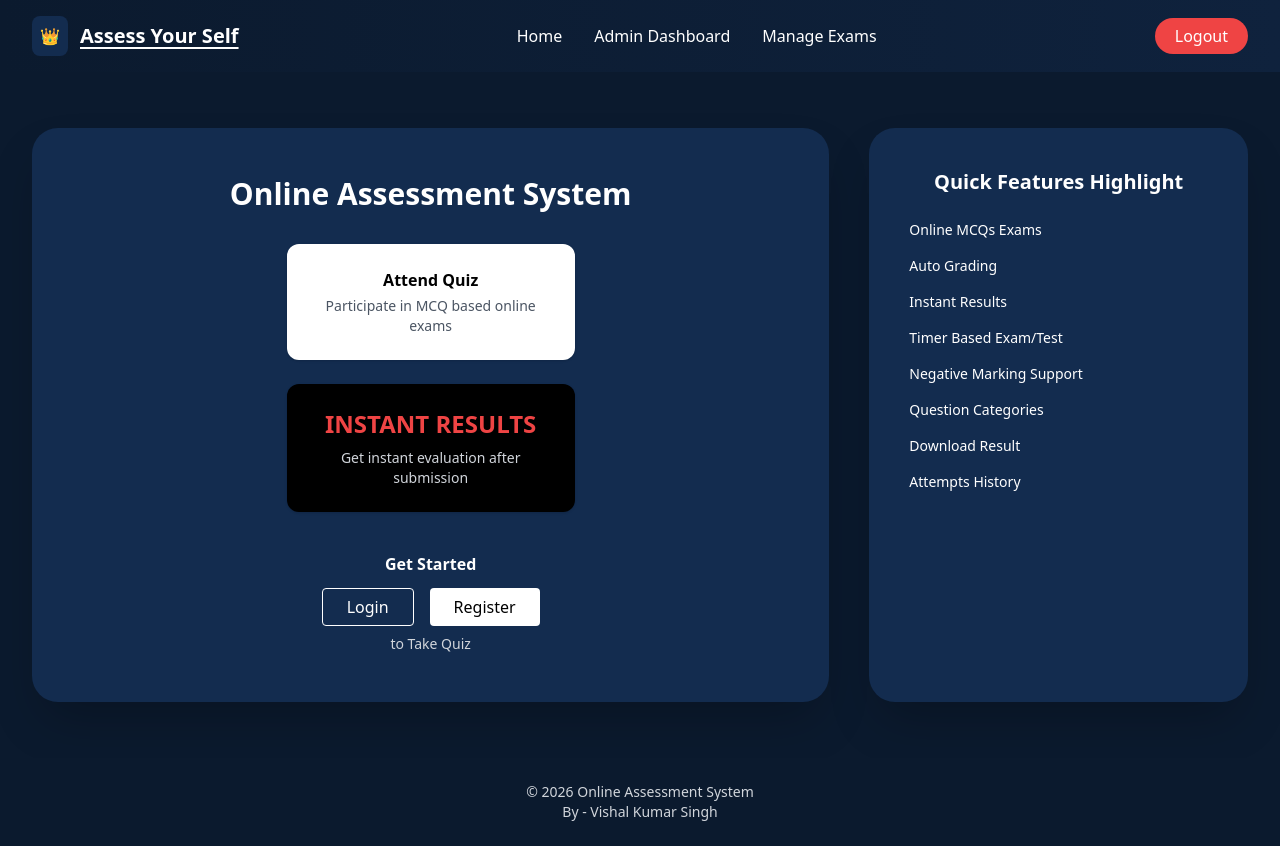
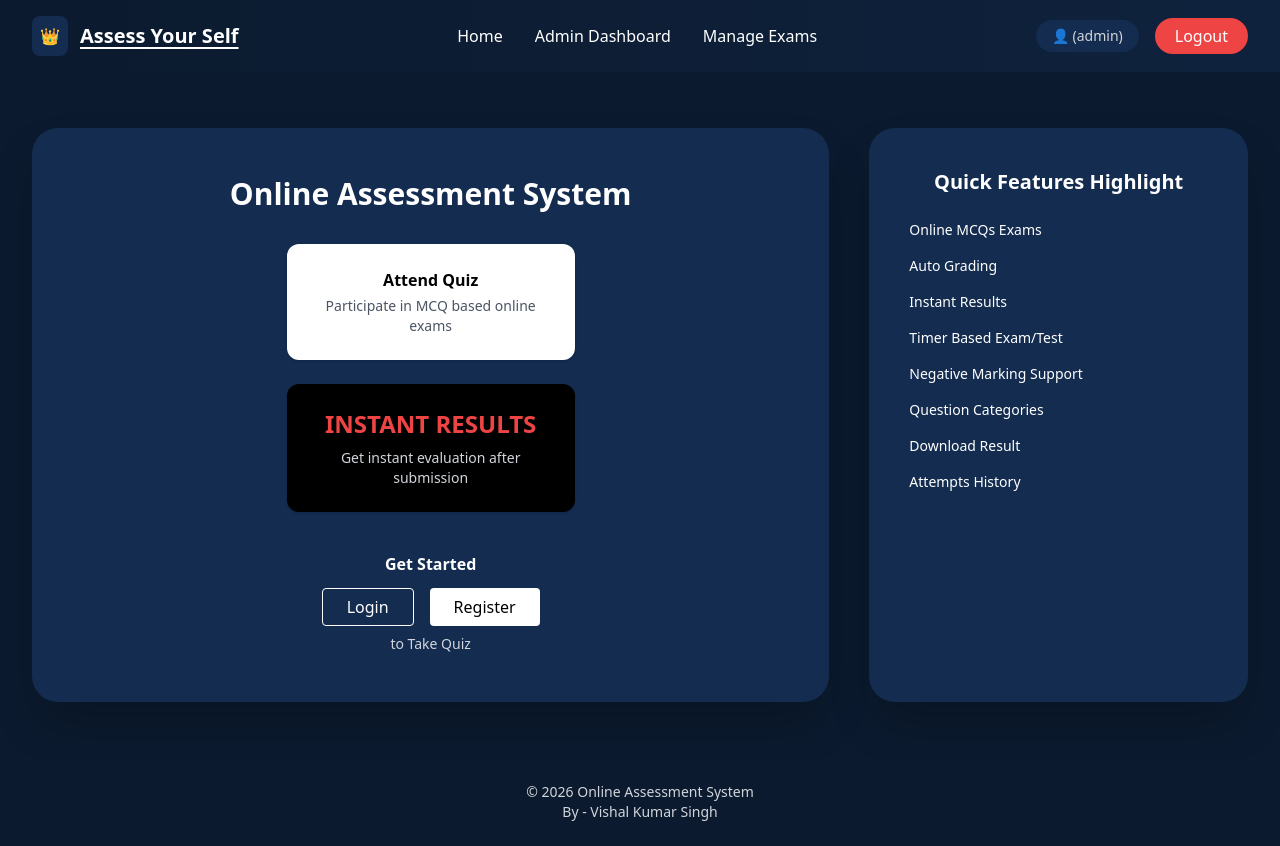
Before and after one commit to itsvishal-singh/Online-Assessment-System, a React (Vite) app in the folder online-assessment-system/client/: page / in a window 1280 px wide. Built offline with nearby package versions, Linux system fonts and the light colour scheme; sample sign-in values are in the browser's storage.

Commit message:
Some feature updated

```diff
--- a/online-assessment-system/client/src/components/Navbar.jsx
+++ b/online-assessment-system/client/src/components/Navbar.jsx
@@ -4,25 +4,23 @@ import { useEffect, useState } from "react";
 export default function Navbar() {
   const navigate = useNavigate();
   const [isLoggedIn, setIsLoggedIn] = useState(false);
-  const [role, setRole] = useState(null);
+  const [role, setRole] = useState("");
+  const [name, setName] = useState("");
 
   useEffect(() => {
     const token = localStorage.getItem("token");
     const storedRole = localStorage.getItem("role");
+    const storedName = localStorage.getItem("name");
 
     if (token) {
       setIsLoggedIn(true);
       setRole(storedRole);
-    } else {
-      setIsLoggedIn(false);
-      setRole(null);
+      setName(storedName);
     }
   }, []);
 
   const handleLogout = () => {
     localStorage.clear();
-    setIsLoggedIn(false);
-    setRole(null);
     navigate("/login");
   };
 
@@ -42,15 +40,15 @@ export default function Navbar() {
         </span>
       </div>
 
-      {/* COMMON LINKS */}
+      {/* LINKS */}
       <ul className="hidden md:flex gap-8 font-medium">
         <li><NavLink to="/" className={linkClass}>Home</NavLink></li>
 
-        {isLoggedIn && role === "student" && (
+        {role === "student" && (
           <li><NavLink to="/student" className={linkClass}>Dashboard</NavLink></li>
         )}
 
-        {isLoggedIn && role === "admin" && (
+        {role === "admin" && (
           <>
             <li><NavLink to="/admin" className={linkClass}>Admin Dashboard</NavLink></li>
             <li><NavLink to="/admin/exams" className={linkClass}>Manage Exams</NavLink></li>
@@ -58,10 +56,25 @@ export default function Navbar() {
         )}
       </ul>
 
-      {/* AUTH ACTIONS */}
+      {/* USER INFO + LOGOUT */}
+      {isLoggedIn ? (
+        <div className="flex items-center gap-4">
+          <div className="text-sm bg-[#132c4f] px-4 py-1.5 rounded-full">
+            👤 <span className="font-semibold">{name}</span>{" "}
+            <span className="text-gray-300">
+              ({role})
+            </span>
+          </div>
+
+          <button
+            onClick={handleLogout}
+            className="px-5 py-1.5 bg-red-500 text-white rounded-full hover:bg-red-600 transition"
+          >
+            Logout
+          </button>
+        </div>
+      ) : (
         <div className="flex gap-4">
-        {!isLoggedIn ? (
-          <>
           <button
             onClick={() => navigate("/register")}
             className="px-5 py-1.5 border border-white rounded-full hover:bg-white hover:text-black transition"
@@ -74,16 +87,8 @@ export default function Navbar() {
           >
             Login
           </button>
-          </>
-        ) : (
-          <button
-            onClick={handleLogout}
-            className="px-5 py-1.5 bg-red-500 text-white rounded-full hover:bg-red-600 transition"
-          >
-            Logout
-          </button>
+        </div>
       )}
-      </div>
     </nav>
   );
 }
--- /dev/null
+++ b/online-assessment-system/client/src/components/ProtectedRoute.jsx
@@ -0,0 +1,18 @@
+import { Navigate } from "react-router-dom";
+
+export default function ProtectedRoute({ children, role }) {
+  const token = localStorage.getItem("token");
+  const userRole = localStorage.getItem("role");
+
+  // Not logged in
+  if (!token) {
+    return <Navigate to="/login" replace />;
+  }
+
+  // Role mismatch
+  if (role && userRole !== role) {
+    return <Navigate to="/" replace />;
+  }
+
+  return children;
+}
```
Lines whose indentation alone changed are shown as unchanged.
